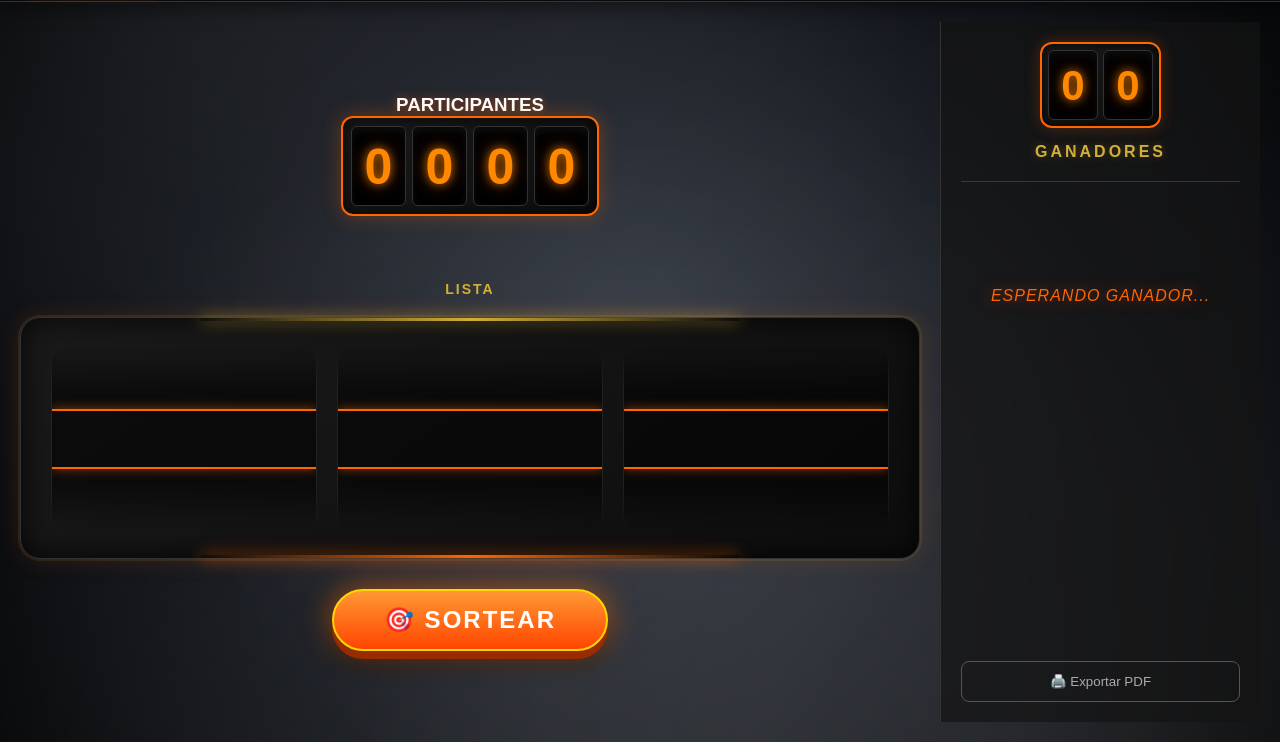
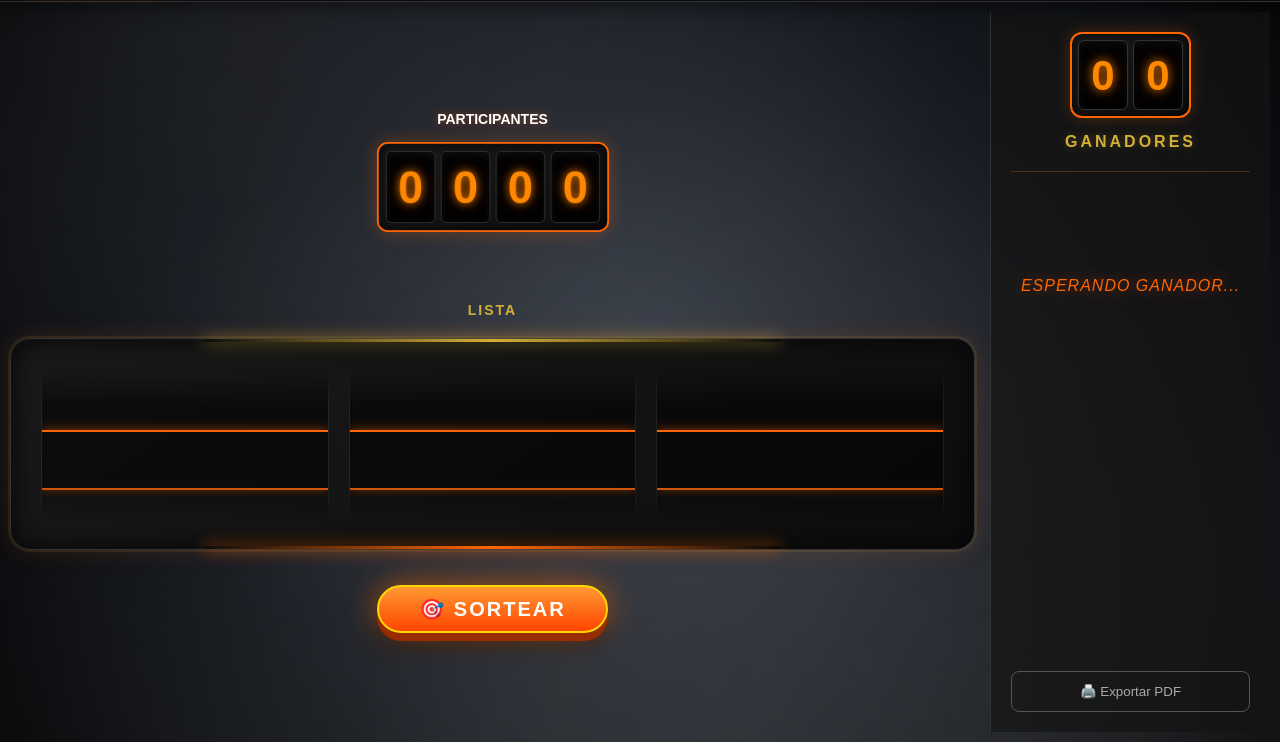
Before and after one commit to CAndyEscudero/Ruleta_Corven, a plain HTML site: page index.html in a window 1280 px wide. Shown: the part 58-800 px from the top of the page. Drawn offline with nearby package versions, Linux system fonts and the light colour scheme.

Commit message:
agregada las resoluciones para escala en 100 125 y 150%

```diff
--- a/style.css
+++ b/style.css
@@ -1545,3 +1545,65 @@ main.app-layout {
         transform: scale(1.1);
     }
 }
+
+/* =========================================================
+   FIX ESPECÍFICO: ESCALA 150% (Resolución efectiva ~1280px)
+   Para cuando Windows hace mucho zoom en pantallas 1080p
+   ========================================================= */
+@media (min-width: 1250px) and (max-width: 1350px) {
+
+    /* 1. LAYOUT COMPACTO (Priorizamos altura) */
+    main.app-layout {
+        display: grid;
+        /* Achicamos la columna derecha a 280px para ganar centro */
+        grid-template-columns: minmax(0, 1fr) 280px !important;
+
+        gap: 15px !important;
+        padding: 10px !important; /* Menos relleno en los bordes */
+        height: calc(100vh - 60px) !important;
+        overflow: hidden !important;
+    }
+
+    /* 2. CONTADOR DE PARTICIPANTES (Reducido ligeramente) */
+    /* Usamos scale 0.9 para que no ocupe tanto espacio vertical */
+    .counter-wrapper .odometer-frame {
+        transform: scale(0.9) !important;
+        transform-origin: top center;
+        margin-bottom: 15px !important; /* Pegamos un poco los elementos */
+        margin-top: 10px !important;
+    }
+
+    /* El título "PARTICIPANTES" más pegado */
+    .counter-wrapper h3 {
+        margin-bottom: 5px !important;
+        font-size: 14px !important;
+    }
+
+    /* 3. ODÓMETROS CENTRALES (Menos altura) */
+    .name-odometer {
+        height: 150px !important; /* Bajamos la altura de 180 a 150px */
+    }
+    .odometer-reel li {
+        font-size: 14px !important; /* Letra ajustada */
+    }
+
+    /* 4. BOTÓN SORTEAR (Más compacto) */
+    .btn-sortear {
+        margin-top: 15px !important;
+        padding: 10px 40px !important;
+        font-size: 20px !important; /* Un poco más chico que el gigante */
+        transform: scale(1) !important; /* Aseguramos que no se agrande de más */
+    }
+
+    /* 5. LISTA DE GANADORES (Texto chico para que entren varios) */
+    .winner-card {
+        padding: 8px 10px !important;
+        min-height: 35px !important;
+    }
+    .w-name {
+        font-size: 13px !important; /* Letra chica pero legible */
+    }
+    .trophy-icon {
+        font-size: 14px !important;
+    }
+}
```
